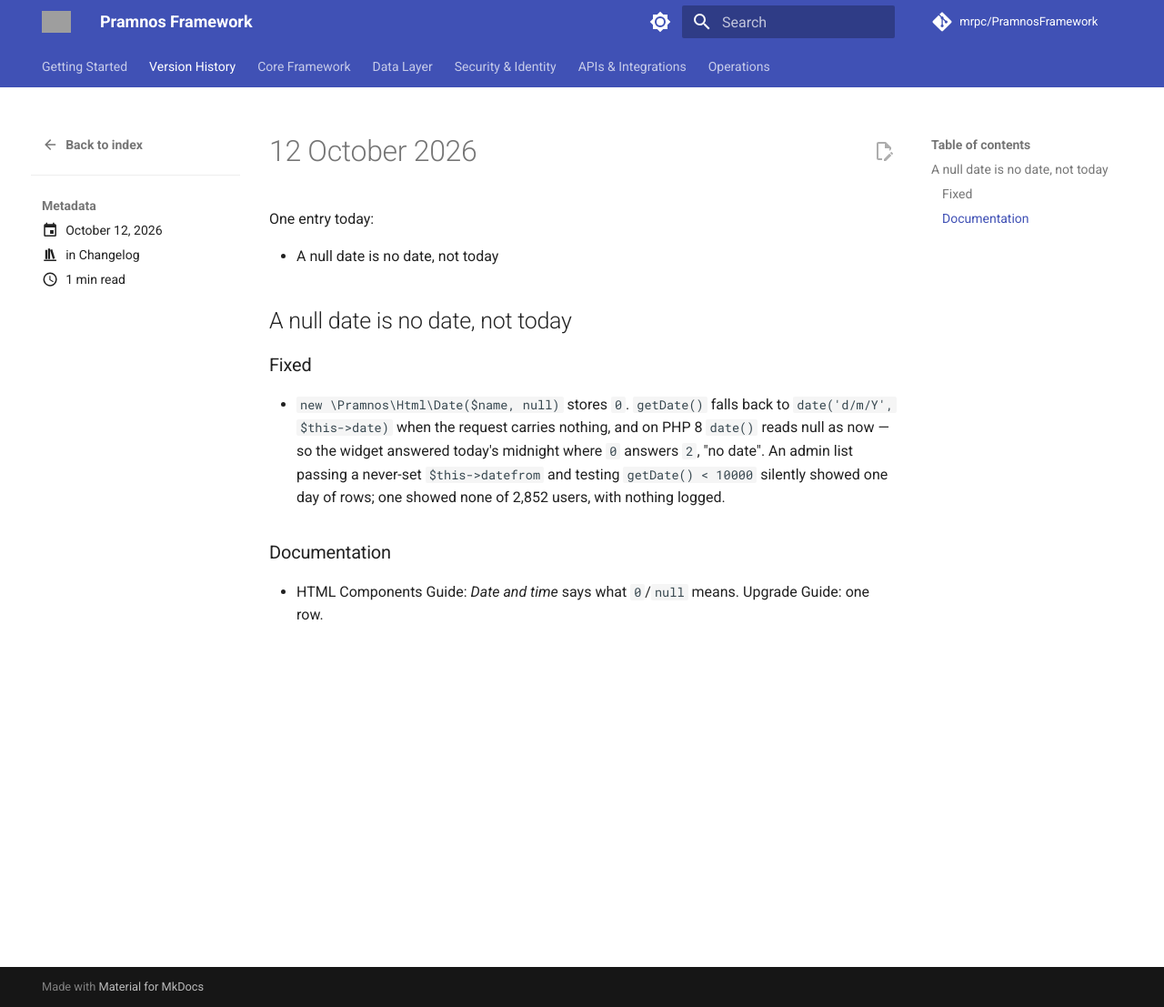
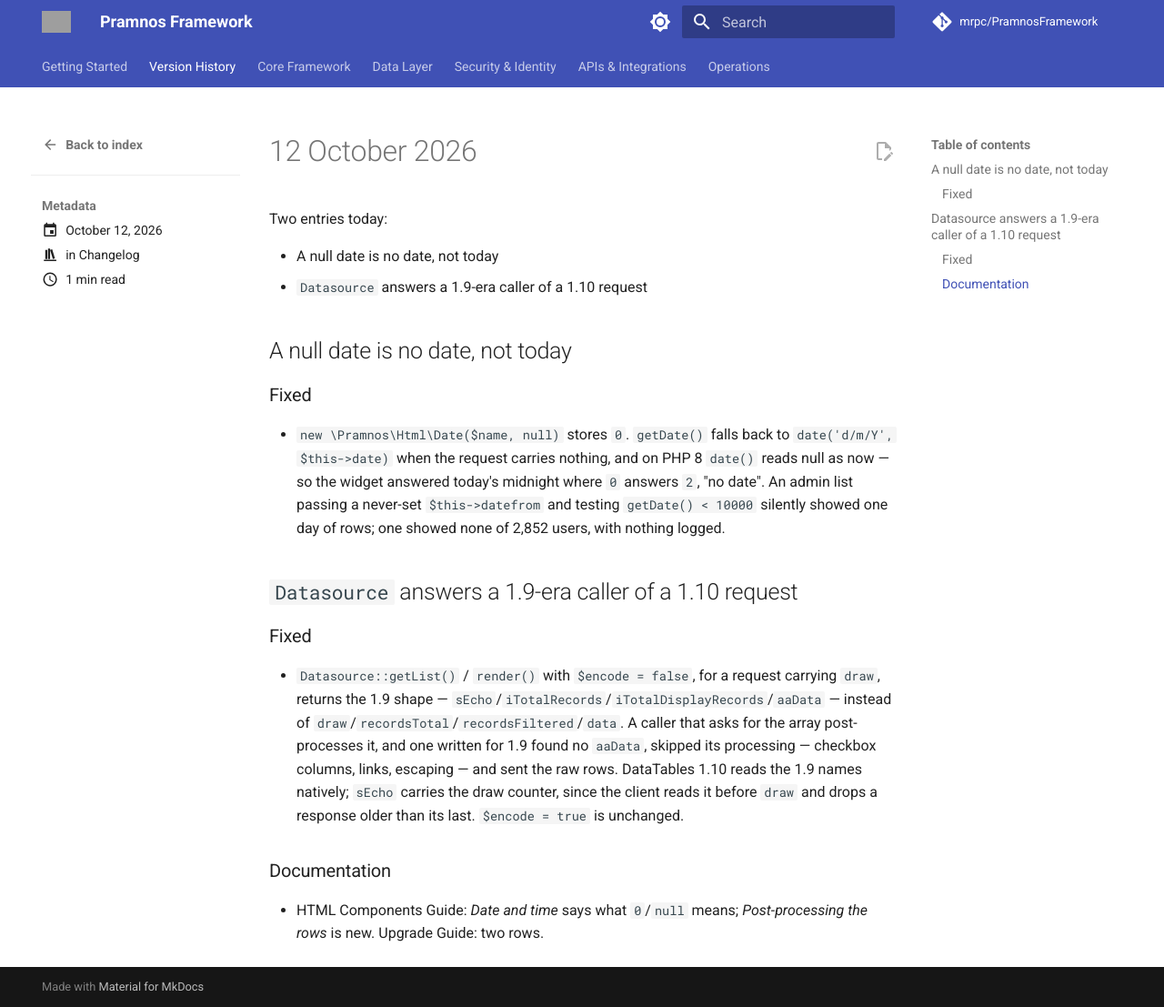
Before and after one commit to mrpc/PramnosFramework, an MkDocs documentation site: the page built from docs/version-history/posts/2026-10-12.md, in a window 1280 px wide and 1107 px high. Shown: the whole window at 91% size. Built offline with MkDocs 1.6.1 and Material for MkDocs 9.7.7, drawn with Linux system fonts in a browser that asks for light colours; comment, search, counter and statistics services are not loaded; grey boxes are pictures that could not be loaded.

Commit message:
fix(datatable)!: an array caller of a DataTables 1.10 request gets the 1.9 shape

```diff
--- a/docs/version-history/posts/2026-10-12.md
+++ b/docs/version-history/posts/2026-10-12.md
@@ -5,9 +5,10 @@
 
 # 12 October 2026
 
-One entry today:
+Two entries today:
 
 - A null date is no date, not today
+- `Datasource` answers a 1.9-era caller of a 1.10 request
 
 <!-- more -->
 
@@ -21,6 +22,19 @@
   admin list passing a never-set `$this->datefrom` and testing `getDate() < 10000` silently
   showed one day of rows; one showed none of 2,852 users, with nothing logged.
 
+## `Datasource` answers a 1.9-era caller of a 1.10 request
+
+### Fixed
+
+- `Datasource::getList()` / `render()` with `$encode = false`, for a request carrying `draw`,
+  returns the 1.9 shape — `sEcho`/`iTotalRecords`/`iTotalDisplayRecords`/`aaData` — instead of
+  `draw`/`recordsTotal`/`recordsFiltered`/`data`. A caller that asks for the array post-processes
+  it, and one written for 1.9 found no `aaData`, skipped its processing — checkbox columns,
+  links, escaping — and sent the raw rows. DataTables 1.10 reads the 1.9 names natively; `sEcho`
+  carries the draw counter, since the client reads it before `draw` and drops a response older
+  than its last. `$encode = true` is unchanged.
+
 ### Documentation
 
-- HTML Components Guide: *Date and time* says what `0`/`null` means. Upgrade Guide: one row.
+- HTML Components Guide: *Date and time* says what `0`/`null` means; *Post-processing the rows*
+  is new. Upgrade Guide: two rows.
```
Also changed, not shown: docs/Pramnos_Html_Components_Guide.md (+18 -0 lines), docs/Pramnos_Upgrade_Guide.md (+1 -0 lines), 2 other files.
